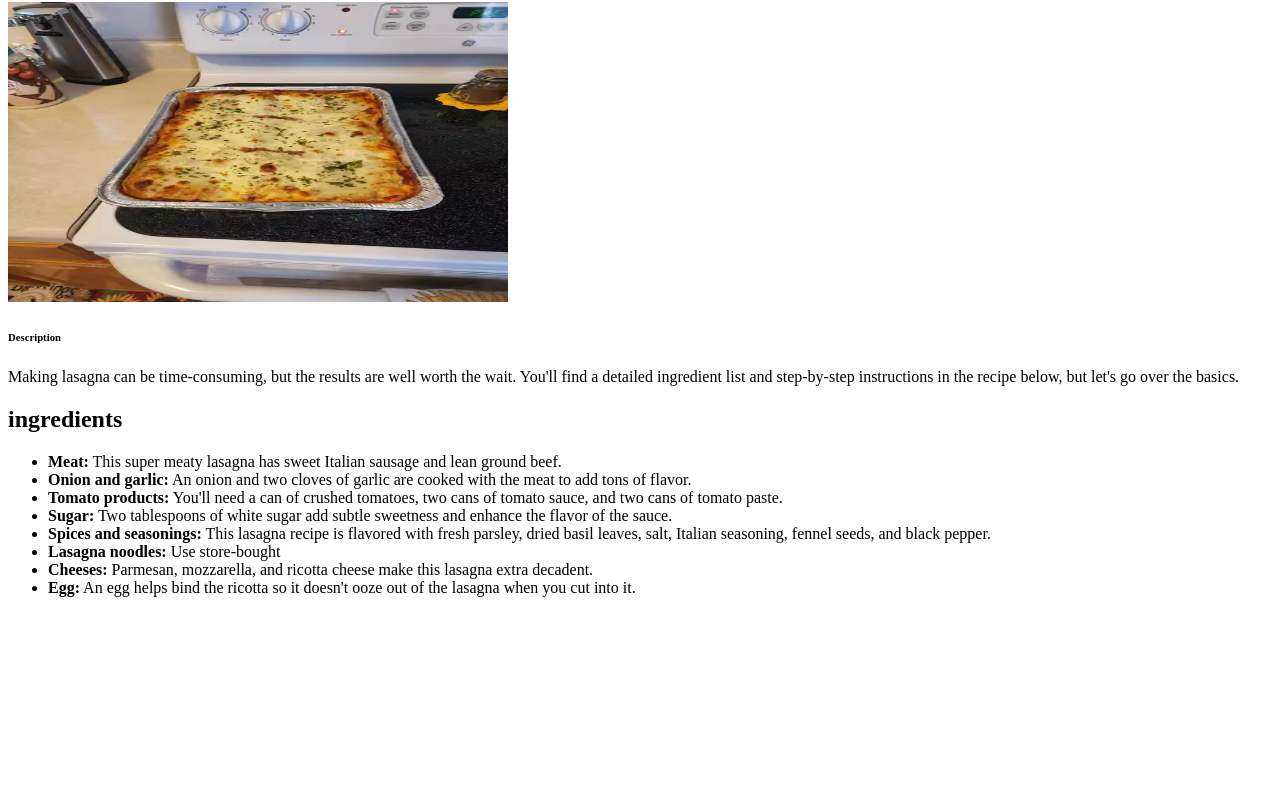
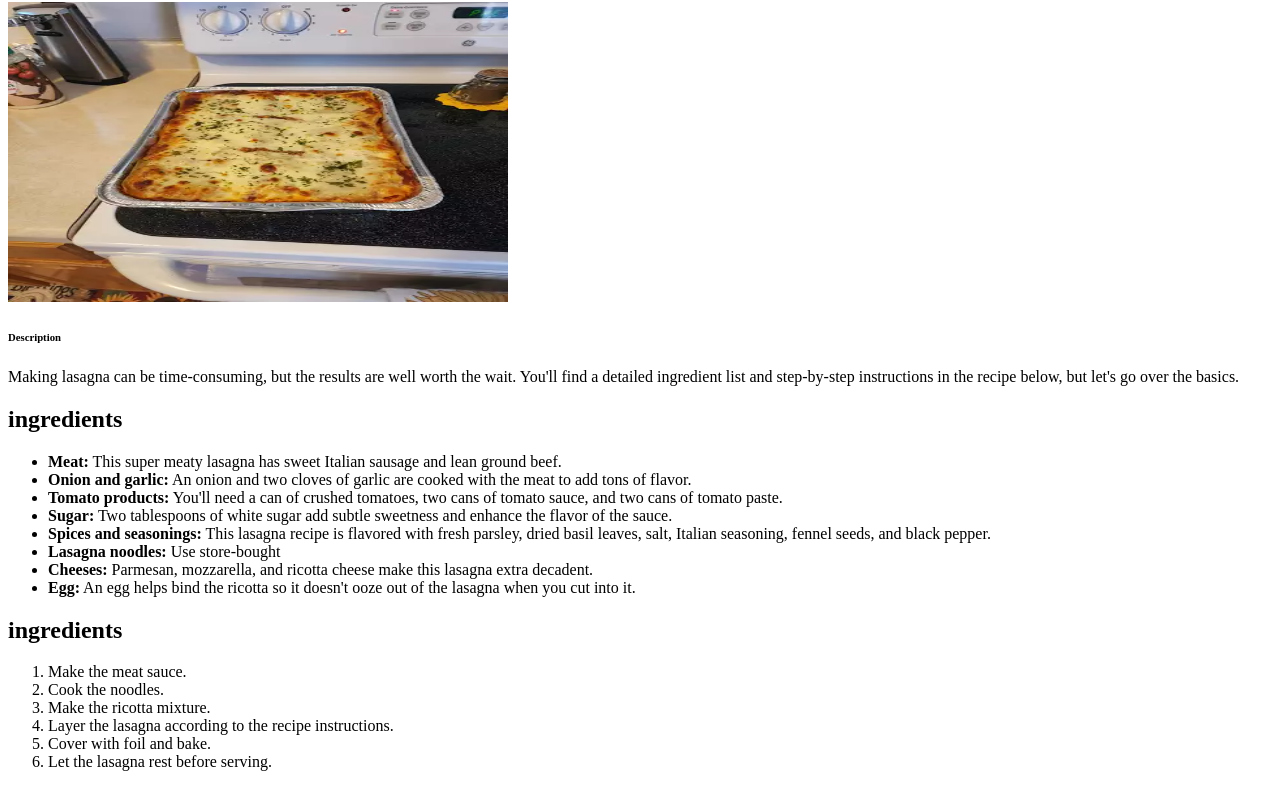
Before and after one commit to RiadKouache/odin-recipes, a plain HTML site: page recipes/lasagna.html in a window 1280 px wide. Shown: the part 78-865 px from the top of the page. Before the commit the page ends 800 px from the top, so only its background shows below. Drawn offline with Linux system fonts and the light colour scheme.

Commit message:
Add steps title and list

```diff
--- a/recipes/lasagna.html
+++ b/recipes/lasagna.html
@@ -54,5 +54,16 @@
         out of the lasagna when you cut into it.
       </li>
     </ul>
+
+    <h2>ingredients</h2>
+
+    <ol>
+      <li>Make the meat sauce.</li>
+      <li>Cook the noodles.</li>
+      <li>Make the ricotta mixture.</li>
+      <li>Layer the lasagna according to the recipe instructions.</li>
+      <li>Cover with foil and bake.</li>
+      <li>Let the lasagna rest before serving.</li>
+    </ol>
   </body>
 </html>
```
